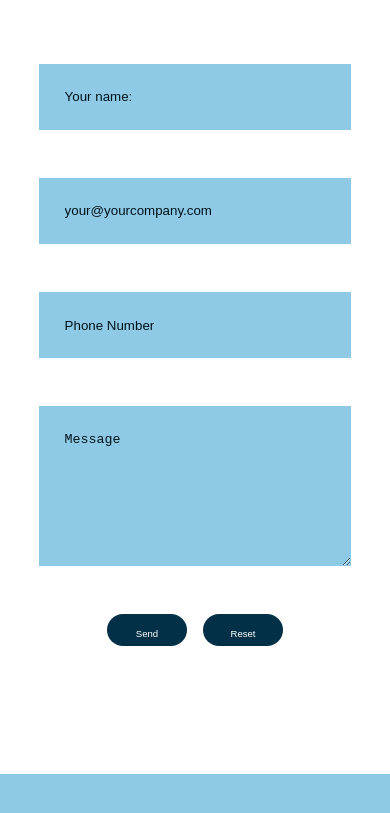
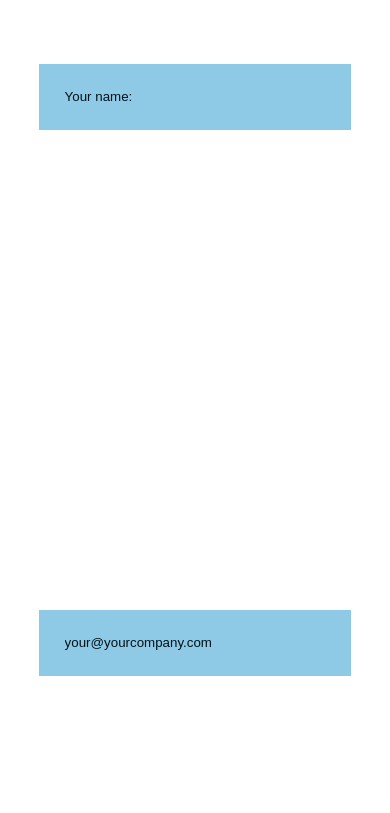
Before and after one commit to zakkariyaa/Hiil, a plain HTML site: page contact.html in a window 390 px wide. Shown: the part 615-1428 px from the top of the page. Drawn offline with nearby package versions, Linux system fonts and the light colour scheme.

Commit message:
testing something

```diff
--- a/contact.css
+++ b/contact.css
@@ -94,7 +94,7 @@ section#contact form .buttons  > * {
     }
 
     section#contact form {
-        gap: 3rem;
+        gap: 30rem;
     }
 
     .btn {
```
